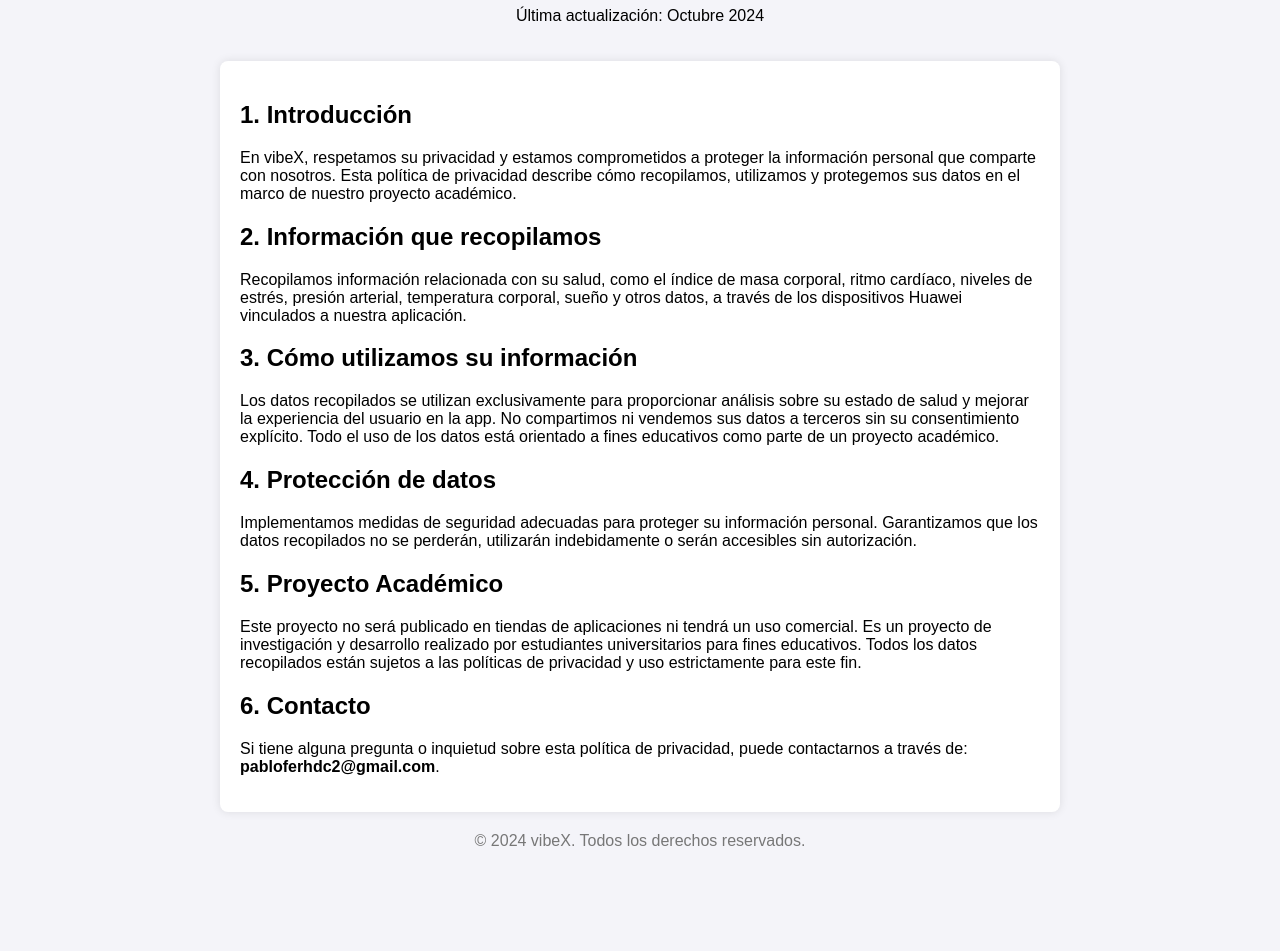
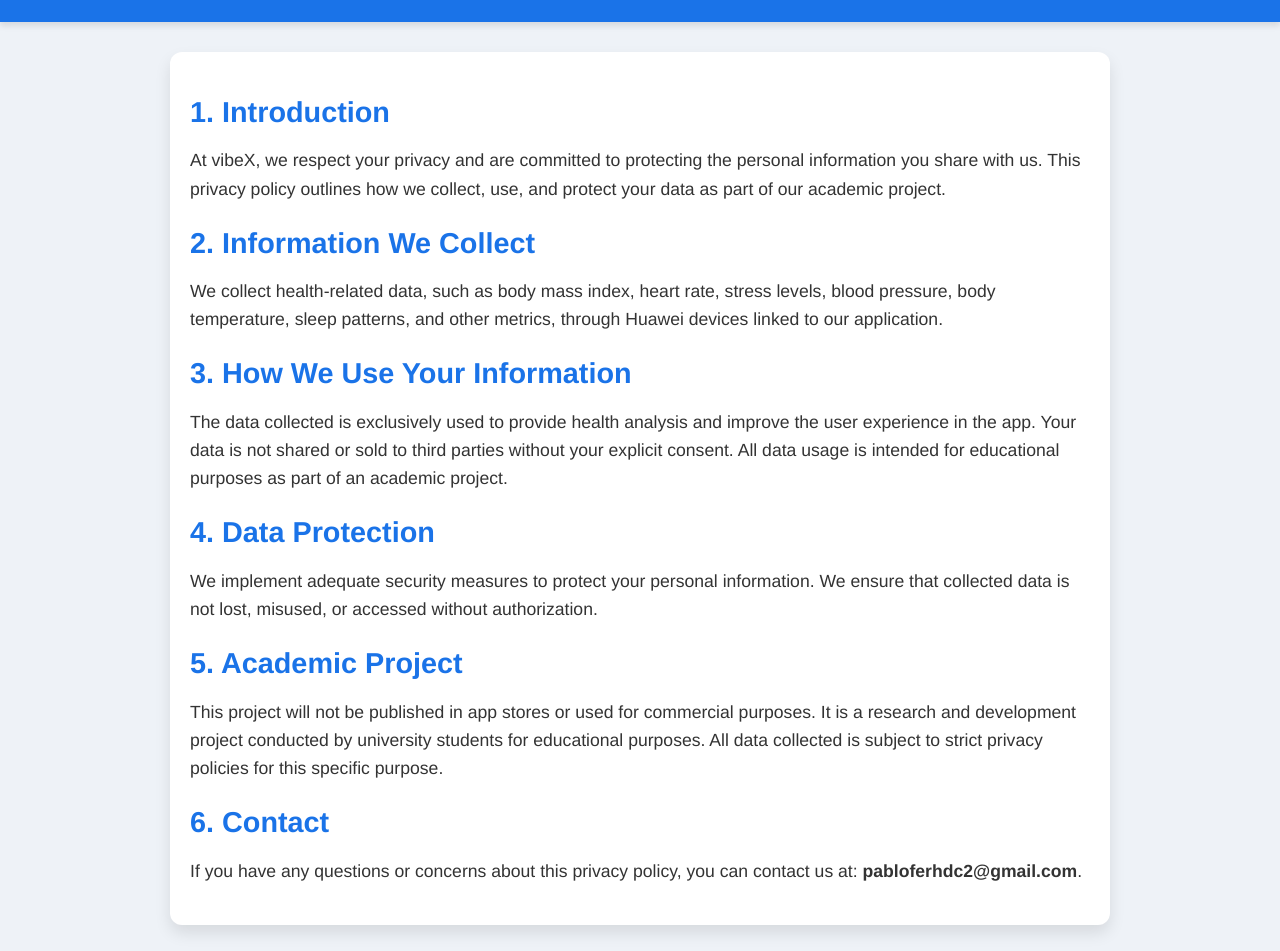
Before and after one commit to Ache7562/privacidad-vibeX, a plain HTML site: page index.html in a window 1280 px wide. Shown: the part 113-1064 px from the top of the page. Before the commit the page ends 999 px from the top, so only its background shows below. Drawn offline with Linux system fonts and the light colour scheme.

Commit message:
Added English privacy policy and design updates

```diff
--- a/index.html
+++ b/index.html
@@ -1,84 +1,126 @@
 <!DOCTYPE html>
-<html lang="es">
+<html lang="en">
 
 <head>
     <meta charset="UTF-8">
     <meta name="viewport" content="width=device-width, initial-scale=1.0">
     <meta http-equiv="X-UA-Compatible" content="ie=edge">
-    <title>Política de Privacidad - vibeX</title>
+    <title>Privacy Policy - vibeX</title>
     <style>
         body {
-            font-family: Arial, sans-serif;
+            font-family: 'Helvetica Neue', Arial, sans-serif;
             margin: 0;
-            padding: 20px;
-            background-color: #f4f4f9;
+            padding: 0;
+            background-color: #eef2f7;
+            color: #333;
         }
 
         header {
+            background-color: #1a73e8;
+            padding: 20px;
             text-align: center;
-            padding: 20px;
+            color: white;
+            box-shadow: 0 4px 6px rgba(0, 0, 0, 0.1);
         }
 
-        h1 {
-            color: #333;
+        header h1 {
+            margin: 0;
+            font-size: 2.5rem;
         }
 
         section {
-            max-width: 800px;
-            margin: 0 auto;
-            background-color: #fff;
+            max-width: 900px;
+            margin: 30px auto;
             padding: 20px;
-            box-shadow: 0 0 10px rgba(0, 0, 0, 0.1);
-            border-radius: 8px;
+            background-color: white;
+            box-shadow: 0 8px 16px rgba(0, 0, 0, 0.1);
+            border-radius: 12px;
+        }
+
+        section h2 {
+            color: #1a73e8;
+            font-size: 1.8rem;
+            margin-bottom: 10px;
+        }
+
+        section p {
+            line-height: 1.6;
+            font-size: 1.1rem;
+            margin-bottom: 20px;
         }
 
         footer {
             text-align: center;
-            margin-top: 20px;
-            color: #777;
+            padding: 20px;
+            background-color: #1a73e8;
+            color: white;
+            margin-top: 30px;
+        }
+
+        footer p {
+            margin: 0;
+            font-size: 1rem;
+        }
+
+        @media screen and (max-width: 768px) {
+            section {
+                margin: 15px;
+            }
+
+            header h1 {
+                font-size: 2rem;
+            }
+
+            section h2 {
+                font-size: 1.5rem;
+            }
+
+            section p {
+                font-size: 1rem;
+            }
         }
     </style>
 </head>
 
 <body>
     <header>
-        <h1>Política de Privacidad</h1>
-        <p>Última actualización: Octubre 2024</p>
+        <h1>Privacy Policy</h1>
+        <p>Last updated: October 2024</p>
     </header>
 
     <section>
-        <h2>1. Introducción</h2>
-        <p>En vibeX, respetamos su privacidad y estamos comprometidos a proteger la información personal que comparte con
-            nosotros. Esta política de privacidad describe cómo recopilamos, utilizamos y protegemos sus datos en el
-            marco de nuestro proyecto académico.</p>
+        <h2>1. Introduction</h2>
+        <p>At vibeX, we respect your privacy and are committed to protecting the personal information you share with us.
+            This privacy policy outlines how we collect, use, and protect your data as part of our academic project.</p>
 
-        <h2>2. Información que recopilamos</h2>
-        <p>Recopilamos información relacionada con su salud, como el índice de masa corporal, ritmo cardíaco, niveles de
-            estrés, presión arterial, temperatura corporal, sueño y otros datos, a través de los dispositivos Huawei
-            vinculados a nuestra aplicación.</p>
+        <h2>2. Information We Collect</h2>
+        <p>We collect health-related data, such as body mass index, heart rate, stress levels, blood pressure, body
+            temperature, sleep patterns,
+            and other metrics, through Huawei devices linked to our application.</p>
 
-        <h2>3. Cómo utilizamos su información</h2>
-        <p>Los datos recopilados se utilizan exclusivamente para proporcionar análisis sobre su estado de salud y
-            mejorar la experiencia del usuario en la app. No compartimos ni vendemos sus datos a terceros sin su
-            consentimiento explícito. Todo el uso de los datos está orientado a fines educativos como parte de un
-            proyecto académico.</p>
+        <h2>3. How We Use Your Information</h2>
+        <p>The data collected is exclusively used to provide health analysis and improve the user experience in the app.
+            Your data is not shared or sold to third parties without your explicit consent. All data usage is intended
+            for educational purposes
+            as part of an academic project.</p>
 
-        <h2>4. Protección de datos</h2>
-        <p>Implementamos medidas de seguridad adecuadas para proteger su información personal. Garantizamos que los
-            datos recopilados no se perderán, utilizarán indebidamente o serán accesibles sin autorización.</p>
+        <h2>4. Data Protection</h2>
+        <p>We implement adequate security measures to protect your personal information. We ensure that collected data
+            is not lost, misused, or accessed without authorization.</p>
 
-        <h2>5. Proyecto Académico</h2>
-        <p>Este proyecto no será publicado en tiendas de aplicaciones ni tendrá un uso comercial. Es un proyecto de
-            investigación y desarrollo realizado por estudiantes universitarios para fines educativos. Todos los datos
-            recopilados están sujetos a las políticas de privacidad y uso estrictamente para este fin.</p>
+        <h2>5. Academic Project</h2>
+        <p>This project will not be published in app stores or used for commercial purposes. It is a research and
+            development project conducted by university students for educational purposes.
+            All data collected is subject to strict privacy policies for this specific purpose.</p>
 
-        <h2>6. Contacto</h2>
-        <p>Si tiene alguna pregunta o inquietud sobre esta política de privacidad, puede contactarnos a través de:
-            <strong>pabloferhdc2@gmail.com</strong>.</p>
+        <h2>6. Contact</h2>
+        <p>If you have any questions or concerns about this privacy policy, you can contact us at:
+            <strong>pabloferhdc2@gmail.com</strong>.
+        </p>
     </section>
 
     <footer>
-        <p>&copy; 2024 vibeX. Todos los derechos reservados.</p>
+        <p>&copy; 2024 vibeX. All rights reserved.</p>
     </footer>
 </body>
 
```
